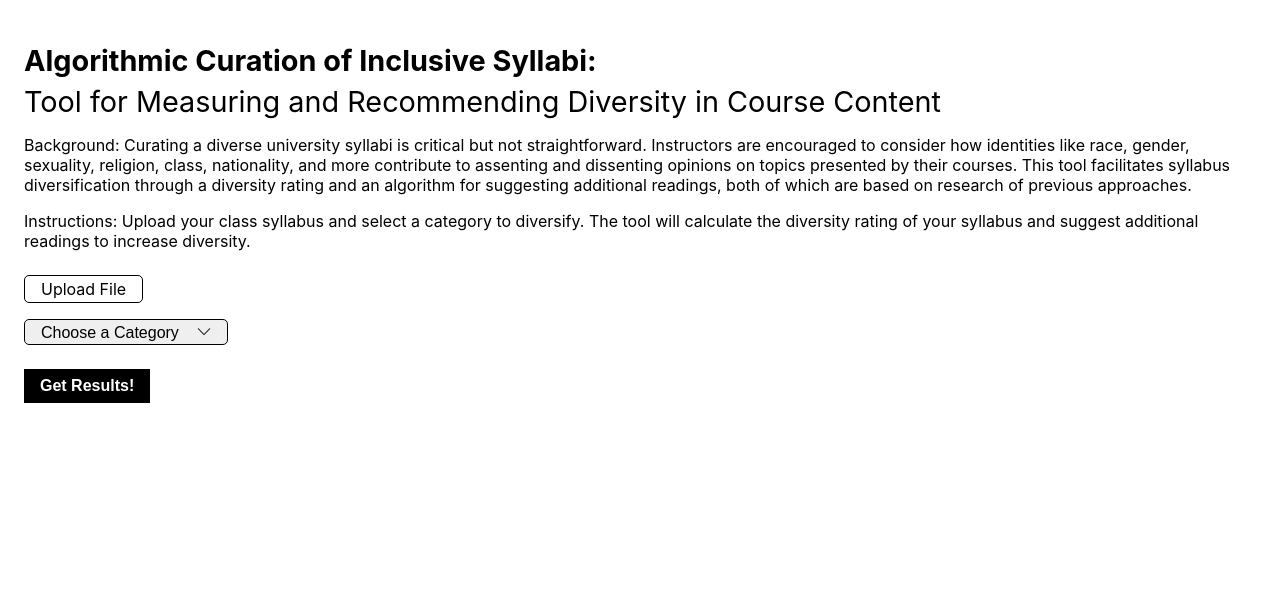
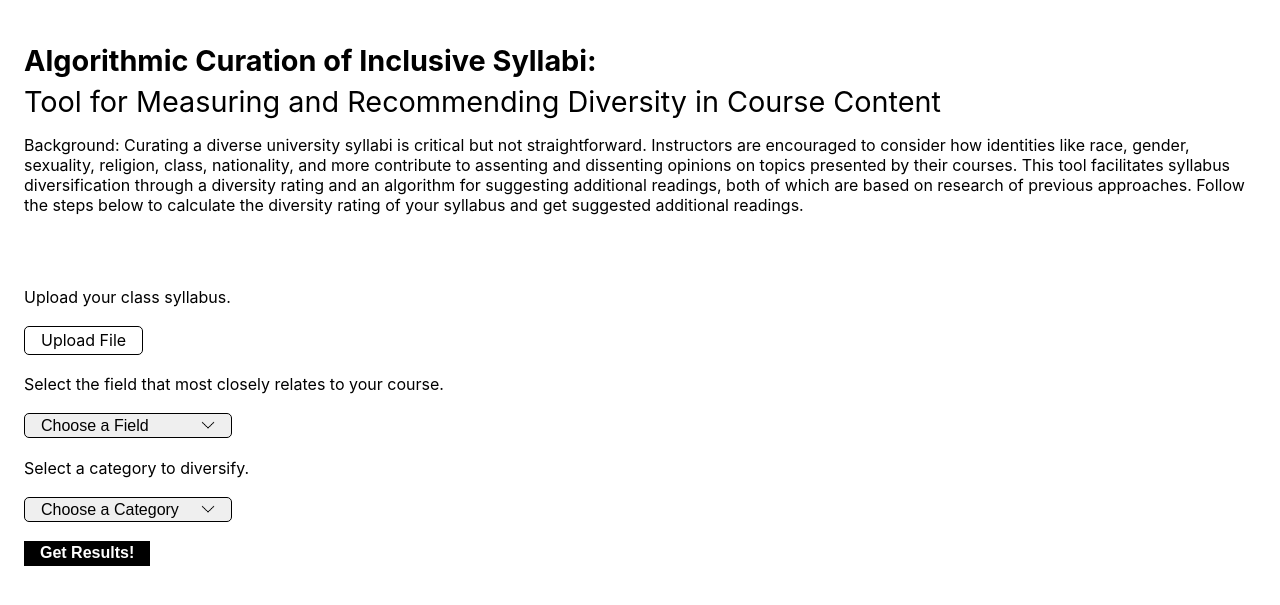
Before and after one commit to mark-ayiah/CPSC-464-Inclusive-Syllabi, a Flask app: page / in a window 1280 px wide. Shown: the top 605 px of the page. Run offline with Flask 3, Linux system fonts and the light colour scheme.

Commit message:
updating interface, multi select not done

```diff
--- a/interface/static/styles.css
+++ b/interface/static/styles.css
@@ -36,7 +36,7 @@ p {
     border: 1px solid black;
     border-radius: 5px;
     padding: 0.2em 1em;
-    margin: 0.5em 0;
+    margin: 0.2em 0;
 }
 
 .category-select {
@@ -44,7 +44,8 @@ p {
     border: 1px solid black;
     border-radius: 5px;
     padding: 0.2em 1em;
-    margin: 0.5em 0;
+    margin: 0.2em 0;
+    width: 13em;
 
     -webkit-appearance: none;
     appearance: none;
@@ -69,7 +70,7 @@ p {
     color: white;
     border: 0;
     margin: 1em 0;
-    padding: 0.5em 1em;
+    padding: 0.2em 1em;
 }
 
 .validation-error {
--- a/interface/templates/index.html
+++ b/interface/templates/index.html
@@ -18,21 +18,29 @@
 				Background: Curating a diverse university syllabi is critical but not straightforward. Instructors are encouraged to consider how
 				identities like race, gender, sexuality, religion, class, nationality, and more contribute to assenting and dissenting opinions on
 				topics presented by their courses. This tool facilitates syllabus diversification through a diversity rating and an algorithm for
-				suggesting additional readings, both of which are based on research of previous approaches.
+				suggesting additional readings, both of which are based on research of previous approaches. Follow the steps below to calculate the
+                diversity rating of your syllabus and get suggested additional readings.
+
 			</p>
-
-			<p>
-				Instructions: Upload your class syllabus and select a category to diversify. The tool will calculate the diversity rating of your
-				syllabus and suggest additional readings to increase diversity.
-			</p>
+            <br>
 		</div>
+        <br>
 		<form id="initial-form" action="/validate" method="POST" enctype="multipart/form-data">
+            <p>Upload your class syllabus. </p>
 			<div class="file-upload">
 				<label for="file-upload" class="custom-upload">Upload File</label>
 				<input id="file-upload" type="file" name="file" onchange="handleFileChange();" hidden />
 				<span id="file-name" class="file-name"></span>
 				<span id="file-validation" class="validation-error">Please upload a file.</span>
 			</div>
+            <p>Select the field that most closely relates to your course.</p>
+			<select name="fields" id="categories" class="category-select" onchange="handleCategoryChange()">
+				<option value="default" selected disabled hidden>Choose a Field</option>
+				<option value="afam">African-American Studies</option>
+				<option value="american">American Studies</option>
+				<option value="arabic">Arabic and Islamic Studies</option>
+			</select>
+            <p>Select a category to diversify.</p>
 			<select name="categories" id="categories" class="category-select" onchange="handleCategoryChange()">
 				<option value="default" selected disabled hidden>Choose a Category</option>
 				<option value="race">Race</option>
```
